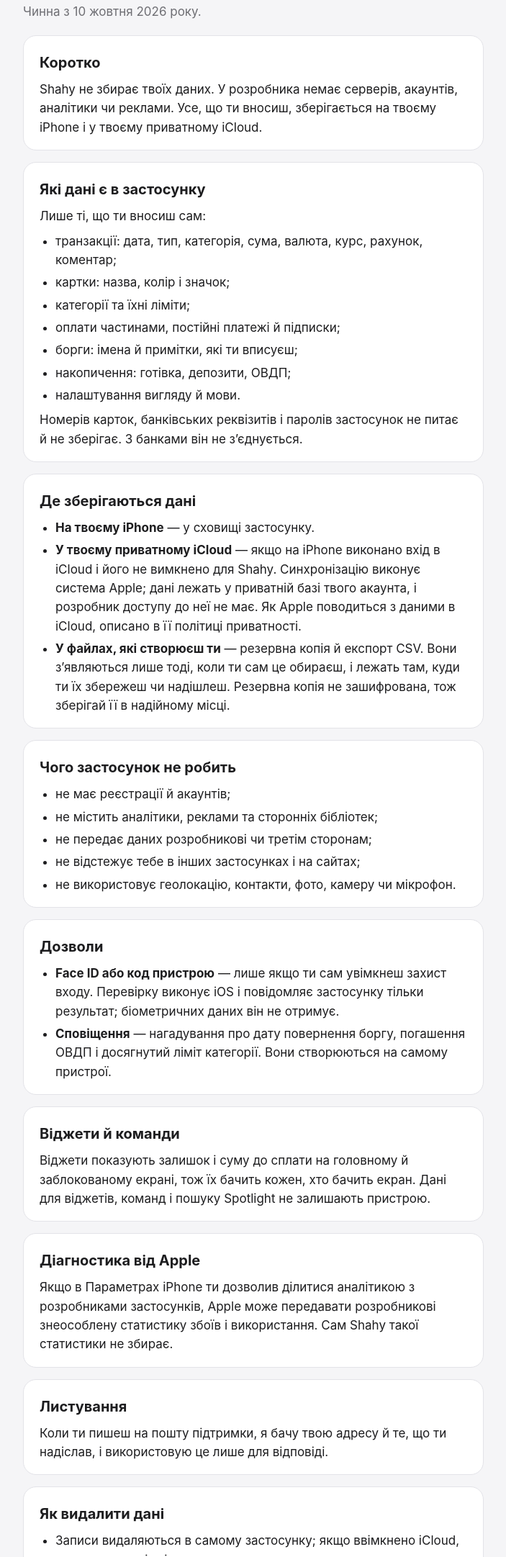
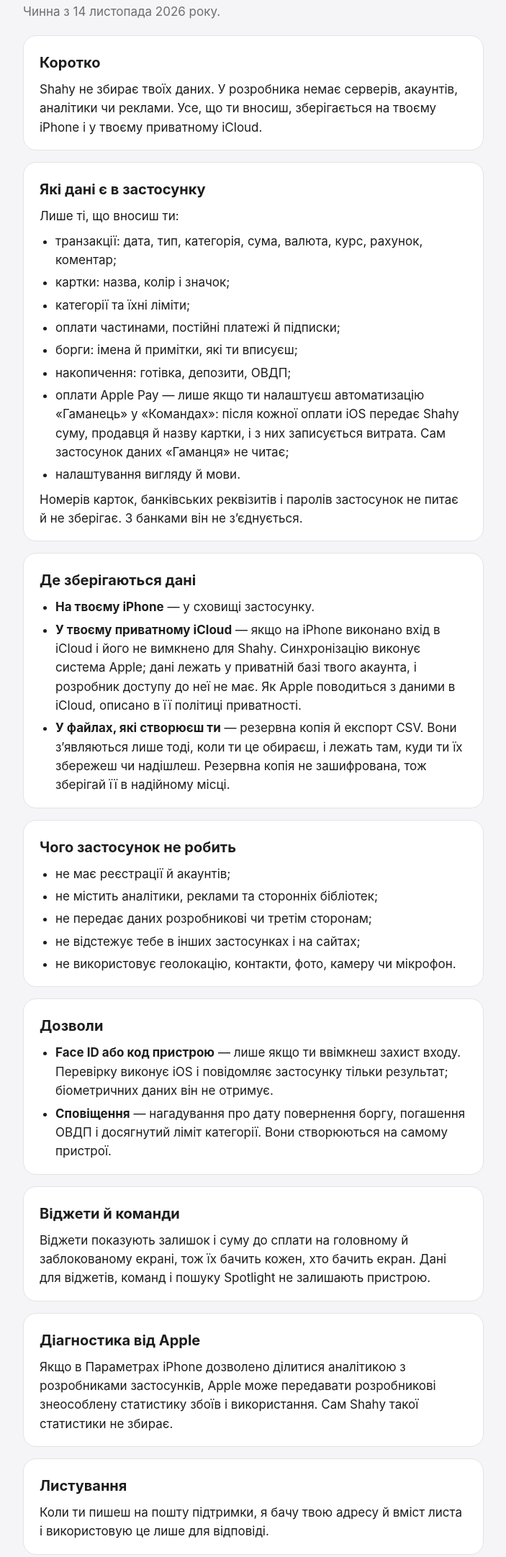
Before and after one commit to pavigorovich/shahy-app, a plain HTML site: page uk/privacy/index.html in a window 1280 px wide. Shown: the part 152-2315 px from the top of the page at 72% size, without its empty margins (288-991 px from the left). Drawn offline with Linux system fonts and the light colour scheme.

Commit message:
Privacy: Apple Pay payments; support: iOS 26, no iCloud section
- Privacy policy (en, uk): Apple Pay payments recorded through the Wallet
  automation in Shortcuts; effective date November 14, 2026.
- Support (en, uk): the app runs on iOS 26 or later; the iCloud section
  is gone from the app's Settings.
- Ukrainian pages address the reader without grammatical gender.

Co-Authored-By: Claude Opus 5.5 <noreply@anthropic.com>

```diff
--- a/uk/privacy/index.html
+++ b/uk/privacy/index.html
@@ -22,7 +22,7 @@
 <main>
   <div class="wrap">
     <h1>Політика приватності Shahy</h1>
-    <p class="lead">Чинна з 10 жовтня 2026 року.</p>
+    <p class="lead">Чинна з 14 листопада 2026 року.</p>
 
     <section>
       <h2>Коротко</h2>
@@ -31,7 +31,7 @@
 
     <section>
       <h2>Які дані є в застосунку</h2>
-      <p>Лише ті, що ти вносиш сам:</p>
+      <p>Лише ті, що вносиш ти:</p>
       <ul>
         <li>транзакції: дата, тип, категорія, сума, валюта, курс, рахунок, коментар;</li>
         <li>картки: назва, колір і значок;</li>
@@ -39,6 +39,7 @@
         <li>оплати частинами, постійні платежі й підписки;</li>
         <li>борги: імена й примітки, які ти вписуєш;</li>
         <li>накопичення: готівка, депозити, ОВДП;</li>
+        <li>оплати Apple Pay — лише якщо ти налаштуєш автоматизацію «Гаманець» у «Командах»: після кожної оплати iOS передає Shahy суму, продавця й назву картки, і з них записується витрата. Сам застосунок даних «Гаманця» не читає;</li>
         <li>налаштування вигляду й мови.</li>
       </ul>
       <p>Номерів карток, банківських реквізитів і паролів застосунок не питає й не зберігає. З банками він не зʼєднується.</p>
@@ -49,7 +50,7 @@
       <ul>
         <li><strong>На твоєму iPhone</strong> — у сховищі застосунку.</li>
         <li><strong>У твоєму приватному iCloud</strong> — якщо на iPhone виконано вхід в iCloud і його не вимкнено для Shahy. Синхронізацію виконує система Apple; дані лежать у приватній базі твого акаунта, і розробник доступу до неї не має. Як Apple поводиться з даними в iCloud, описано в її політиці приватності.</li>
-        <li><strong>У файлах, які створюєш ти</strong> — резервна копія й експорт CSV. Вони зʼявляються лише тоді, коли ти сам це обираєш, і лежать там, куди ти їх збережеш чи надішлеш. Резервна копія не зашифрована, тож зберігай її в надійному місці.</li>
+        <li><strong>У файлах, які створюєш ти</strong> — резервна копія й експорт CSV. Вони зʼявляються лише тоді, коли ти це обираєш, і лежать там, куди ти їх збережеш чи надішлеш. Резервна копія не зашифрована, тож зберігай її в надійному місці.</li>
       </ul>
     </section>
 
@@ -67,7 +68,7 @@
     <section>
       <h2>Дозволи</h2>
       <ul>
-        <li><strong>Face ID або код пристрою</strong> — лише якщо ти сам увімкнеш захист входу. Перевірку виконує iOS і повідомляє застосунку тільки результат; біометричних даних він не отримує.</li>
+        <li><strong>Face ID або код пристрою</strong> — лише якщо ти ввімкнеш захист входу. Перевірку виконує iOS і повідомляє застосунку тільки результат; біометричних даних він не отримує.</li>
         <li><strong>Сповіщення</strong> — нагадування про дату повернення боргу, погашення ОВДП і досягнутий ліміт категорії. Вони створюються на самому пристрої.</li>
       </ul>
     </section>
@@ -79,12 +80,12 @@
 
     <section>
       <h2>Діагностика від Apple</h2>
-      <p>Якщо в Параметрах iPhone ти дозволив ділитися аналітикою з розробниками застосунків, Apple може передавати розробникові знеособлену статистику збоїв і використання. Сам Shahy такої статистики не збирає.</p>
+      <p>Якщо в Параметрах iPhone дозволено ділитися аналітикою з розробниками застосунків, Apple може передавати розробникові знеособлену статистику збоїв і використання. Сам Shahy такої статистики не збирає.</p>
     </section>
 
     <section>
       <h2>Листування</h2>
-      <p>Коли ти пишеш на пошту підтримки, я бачу твою адресу й те, що ти надіслав, і використовую це лише для відповіді.</p>
+      <p>Коли ти пишеш на пошту підтримки, я бачу твою адресу й вміст листа і використовую це лише для відповіді.</p>
     </section>
 
     <section>
```
Also changed, not shown: index.html (+2 -2 lines), privacy/index.html (+2 -1 lines), uk/index.html (+3 -3 lines).
